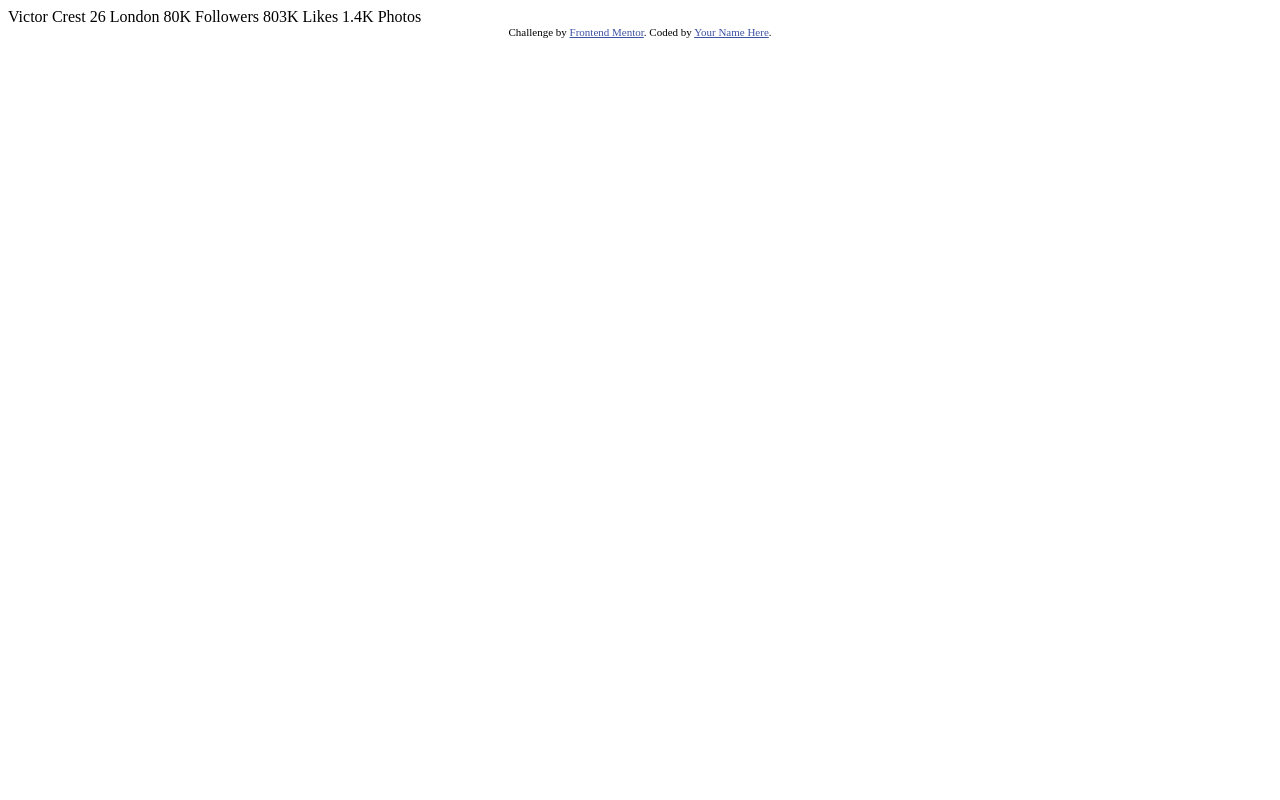
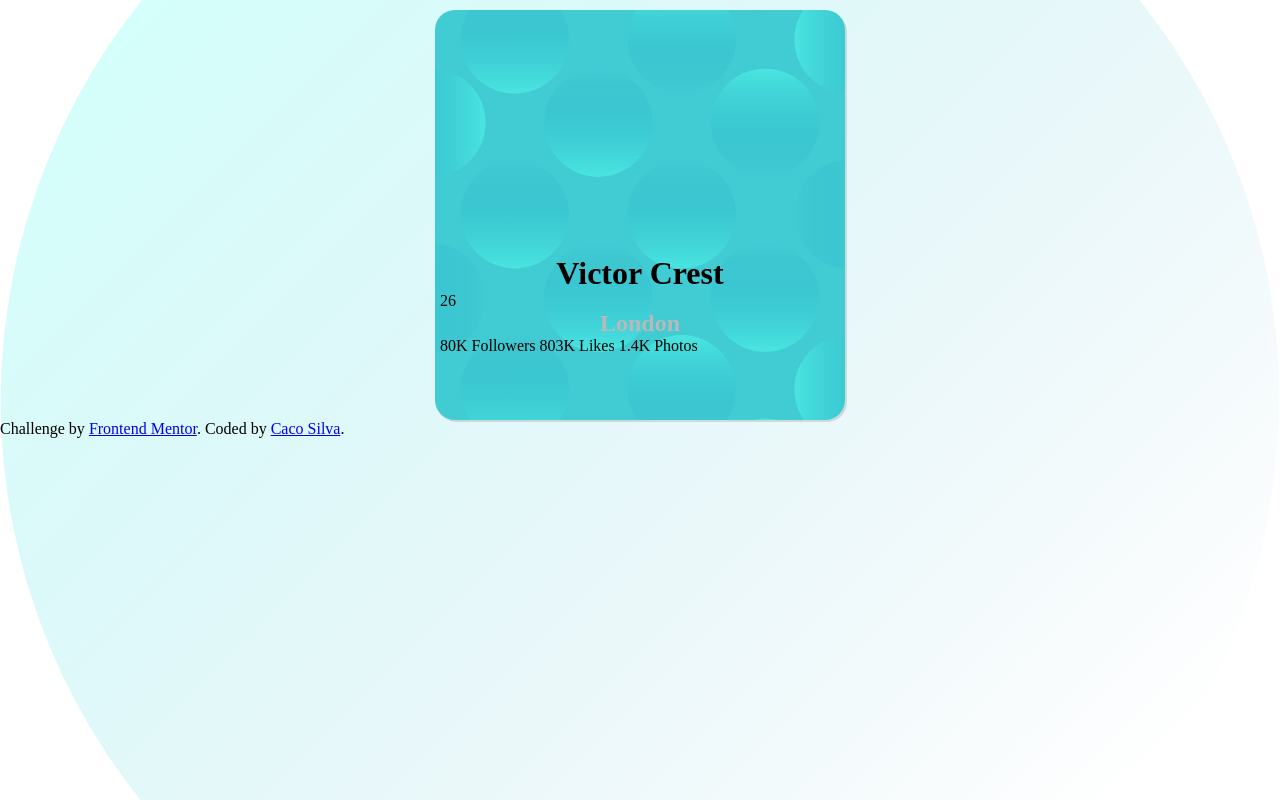
Before and after one commit to CacoSilva/Projeto-card-component, a plain HTML site: page index.html in a window 1280 px wide. Drawn offline with Linux system fonts and the light colour scheme.

Commit message:
inicio do card

```diff
--- a/index.html
+++ b/index.html
@@ -1,35 +1,30 @@
 <!DOCTYPE html>
-<html lang="en">
+<html lang="pt-br">
 <head>
   <meta charset="UTF-8">
   <meta name="viewport" content="width=device-width, initial-scale=1.0"> <!-- displays site properly based on user's device -->
-
+  <link rel="shortcut icon" href="images/favicon-32x32.png" type="image/x-icon">
   <link rel="icon" type="image/png" sizes="32x32" href="./images/favicon-32x32.png">
-
+  <link rel="stylesheet" href="style.css">
   <title>Frontend Mentor | Profile card component</title>
-
-  <!-- Feel free to remove these styles or customise in your own stylesheet 👍 -->
-  <style>
-    .attribution { font-size: 11px; text-align: center; }
-    .attribution a { color: hsl(228, 45%, 44%); }
-  </style>
 </head>
 <body>
-  Victor Crest
+  <main>
+    <h1>Victor Crest</h1>
     26
-  London
-
+    <h2>London</h2>
     80K
     Followers
-
     803K
     Likes
-
     1.4K
     Photos
+  </main>
+  <footer>
     <div class="attribution">
       Challenge by <a href="https://www.frontendmentor.io?ref=challenge" target="_blank">Frontend Mentor</a>.
-    Coded by <a href="#">Your Name Here</a>.
+      Coded by <a href="#">Caco Silva</a>.
     </div>
+  </footer>
 </body>
 </html>
--- /dev/null
+++ b/style.css
@@ -0,0 +1,43 @@
+@charset "UTF-8";
+
+*{
+    padding: 0px;
+    margin: 0px;
+}
+
+body {
+    height: 97vh;
+    background-image: url(images/bg-pattern-bottom.svg);
+    background-repeat: no-repeat;
+    background-position: -50% 50%;
+    background-size: cover;
+    background-attachment: fixed;
+}
+
+main {
+    max-width: 400px;
+    height: 400px;
+    margin: auto;
+    margin-top: 10px;
+    padding: 5px;
+    border-radius: 20px;
+    box-shadow: 2px 2px rgba(0, 0, 0, 0.119);
+    background: white url(images/bg-pattern-card.svg) top center no-repeat fixed;
+    background-size: contain;
+}
+
+h1{
+    text-align: center;
+    padding-top: 60%;
+
+}
+
+h2{
+    text-align: center;
+    color: rgb(186, 185, 185);
+    text-decoration: none;
+}
+
+ul{
+
+}
```
Lines whose indentation alone changed are shown as unchanged.
